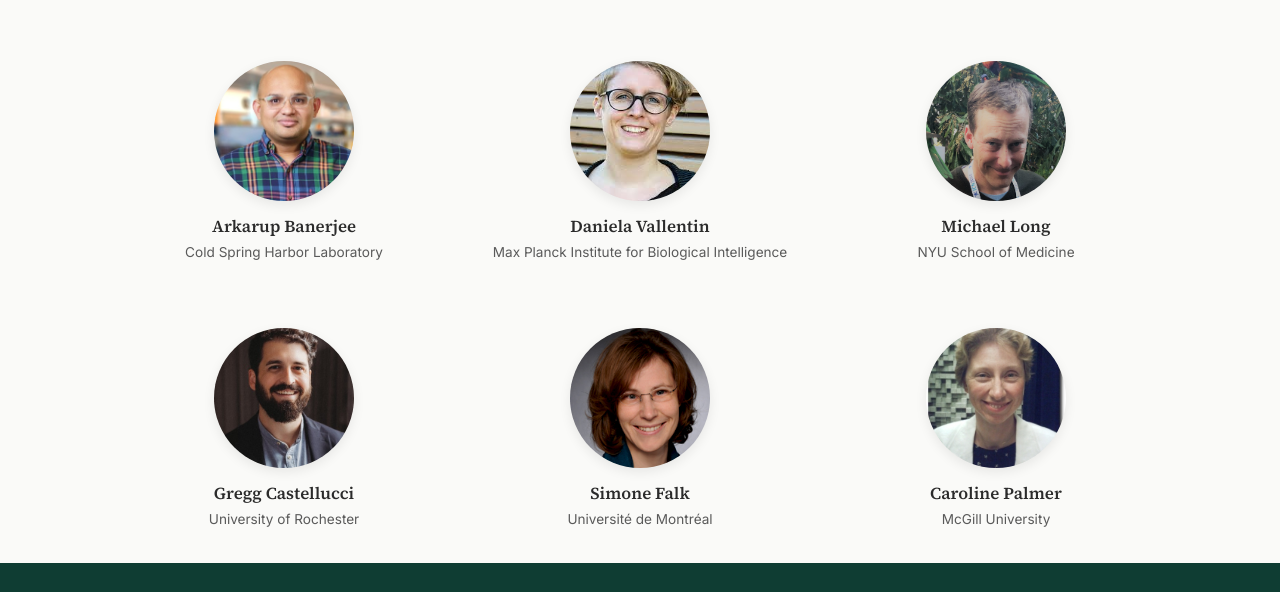
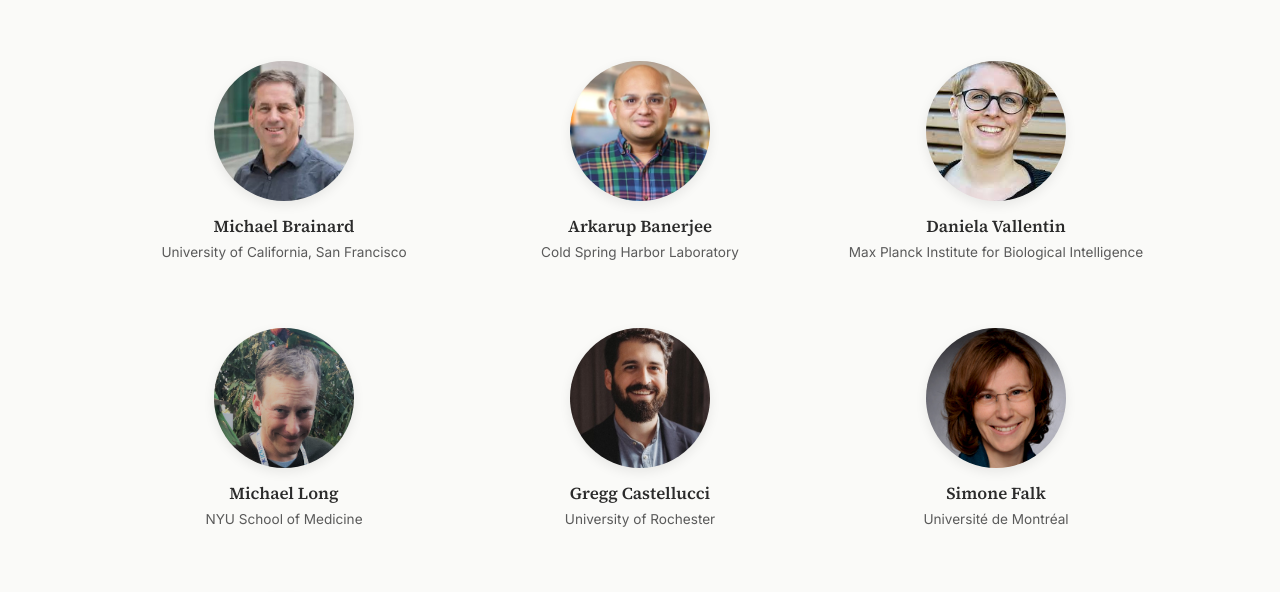
Before and after one commit to LoganSJames/logansjames.github.io, a plain HTML site: page events.html in a window 1280 px wide. Shown: the part 1375-1967 px from the top of the page. Drawn offline with Linux system fonts and the light colour scheme.

Commit message:
updates
adding michael brainard to event

```diff
--- a/events.html
+++ b/events.html
@@ -107,6 +107,14 @@
               <p>Earth Species Project</p>
             </a>
 
+            <a href="https://brainardlab.ucsf.edu/" class="event-speaker" target="_blank" rel="noopener">
+              <div class="event-speaker-photo">
+                <img src="images/events/speakers/michael-brainard.jpg" alt="Michael Brainard">
+              </div>
+              <h3>Michael Brainard</h3>
+              <p>University of California, San Francisco</p>
+            </a>
+
             <a href="https://www.arkabanerjeelab.com" class="event-speaker" target="_blank" rel="noopener">
               <div class="event-speaker-photo">
                 <img src="images/events/speakers/arkarup-banerjee.jpg" alt="Arkarup Banerjee">
```
Also changed, not shown: images/events/Guianan-warbling-antbird.png (added), images/events/HOODED-VISORBEARER3.png (added), images/events/Zebra-finch.png (added), images/events/speakers/michael-brainard.jpg (added), images/events/willow-warbler.png (added), 1 other file.
